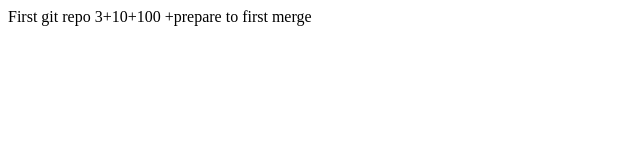
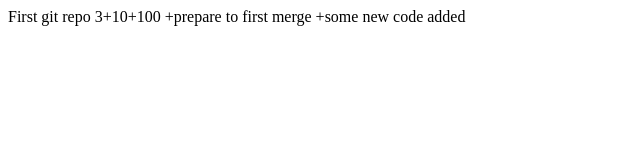
Before and after one commit to pknaplux/pk, a plain HTML site: page index.html in a window 1280 px wide. Shown: the whole page, without its empty margins (0-640 px from the left). Drawn offline with Linux system fonts and the light colour scheme.

Commit message:
Merge branch 'master' into js-feature
# Conflicts:
#	index.html

```diff
--- a/index.html
+++ b/index.html
@@ -5,5 +5,6 @@
 <body>
     First git repo 3+10+100
 +prepare to first merge
++some new code added
 </body>
 </html>
```
